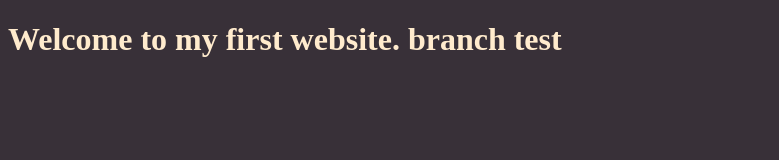
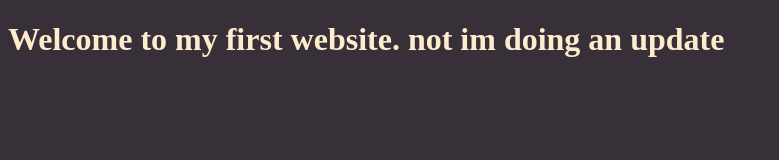
Before and after one commit to floysen/myfirstproject, a plain HTML site: page index.html in a window 1280 px wide. Shown: the whole page, without its empty margins (0-779 px from the left). Drawn offline with Linux system fonts and the light colour scheme.

Commit message:
edit the html file

```diff
--- a/index.html
+++ b/index.html
@@ -7,7 +7,7 @@
     <link rel="stylesheet" href="style.css">
 </head>
 <body>
-    <h1>Welcome to my first website. branch test</h1>
+    <h1>Welcome to my first website. not im doing an update</h1>
     <script src="app.js"></script>
 </body>
 </html>
```
